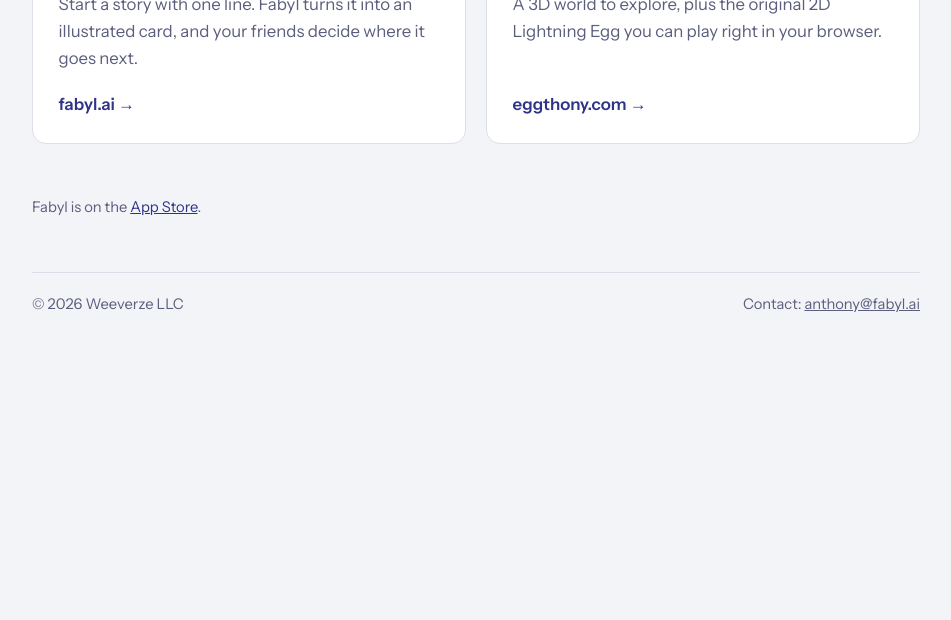
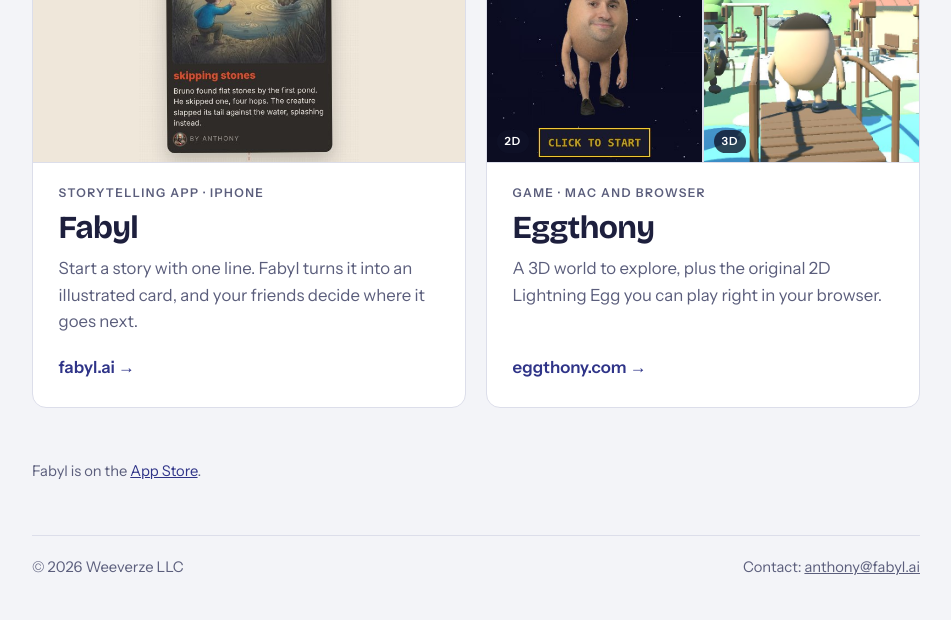
Before and after one commit to abuonomo/weeverze-site, a plain HTML site: page index.html in a window 1280 px wide. Shown: the part 534-1154 px from the top of the page, without its empty margins (164-1115 px from the left). Before the commit the page ends 890 px from the top, so only its background shows below. Drawn offline with nearby package versions, Linux system fonts and the light colour scheme.

Commit message:
Add Fabyl and Eggthony 2D/3D screenshots to the project cards
Co-Authored-By: Claude Opus 5.5 <noreply@anthropic.com>

```diff
--- a/index.html
+++ b/index.html
@@ -90,9 +90,10 @@ header { display: grid; gap: 1rem; }
 .card {
   min-width: 0;
   display: grid;
-  grid-template-rows: auto auto 1fr auto;
+  grid-template-rows: auto auto auto 1fr auto;
   gap: 0.6rem;
   padding: 1.6rem;
+  overflow: hidden;
   background: var(--paper);
   border: 1px solid var(--line);
   border-radius: 14px;
@@ -102,6 +103,24 @@ header { display: grid; gap: 1rem; }
 }
 .card:hover { transform: translateY(-3px); border-color: var(--warp); }
 .card:focus-visible { outline: 3px solid var(--weft); outline-offset: 3px; }
+.media {
+  margin: -1.6rem -1.6rem 0.6rem;
+  aspect-ratio: 16 / 10;
+  border-bottom: 1px solid var(--line);
+  overflow: hidden;
+}
+.media img { width: 100%; height: 100%; display: block; object-fit: cover; }
+.media.fabyl { background: #efe7da; }
+.media.fabyl img { object-fit: contain; }
+.media.duo { display: grid; grid-template-columns: 1fr 1fr; gap: 2px; background: var(--line); }
+.shot { position: relative; min-width: 0; overflow: hidden; background: #0b0d22; }
+.shot.three img { object-position: 46% 50%; }
+.tag {
+  position: absolute; left: 0.6rem; bottom: 0.6rem;
+  font-size: 0.7rem; font-weight: 600; letter-spacing: 0.08em;
+  padding: 0.15rem 0.5rem; border-radius: 999px;
+  background: rgba(16, 18, 40, 0.78); color: #fff;
+}
 .kind {
   font-size: 0.75rem;
   font-weight: 600;
@@ -154,12 +173,17 @@ footer a { color: inherit; }
 
   <section class="projects" aria-label="Projects">
     <a class="card" href="https://fabyl.ai">
+      <div class="media fabyl"><img src="images/fabyl-card.jpg" width="400" height="488" alt="A Fabyl story card: a boy skipping stones on a pond while a striped creature splashes its tail"></div>
       <span class="kind">Storytelling app · iPhone</span>
       <h2>Fabyl</h2>
       <p>Start a story with one line. Fabyl turns it into an illustrated card, and your friends decide where it goes next.</p>
       <span class="go">fabyl.ai</span>
     </a>
     <a class="card" href="https://eggthony.com">
+      <div class="media duo">
+        <div class="shot"><img src="images/eggthony-2d.jpg" width="400" height="485" alt="Eggthony: Lightning Egg, the 2D browser game's start screen"><span class="tag">2D</span></div>
+        <div class="shot three"><img src="images/eggthony-3d.jpg" width="1160" height="615" alt="Eggthony 3D: the egg crossing a wooden bridge into a colorful village"><span class="tag">3D</span></div>
+      </div>
       <span class="kind">Game · Mac and browser</span>
       <h2>Eggthony</h2>
       <p>A 3D world to explore, plus the original 2D Lightning Egg you can play right in your browser.</p>
```
Also changed, not shown: images/eggthony-2d.jpg (added), images/eggthony-3d.jpg (added), images/fabyl-card.jpg (added).
